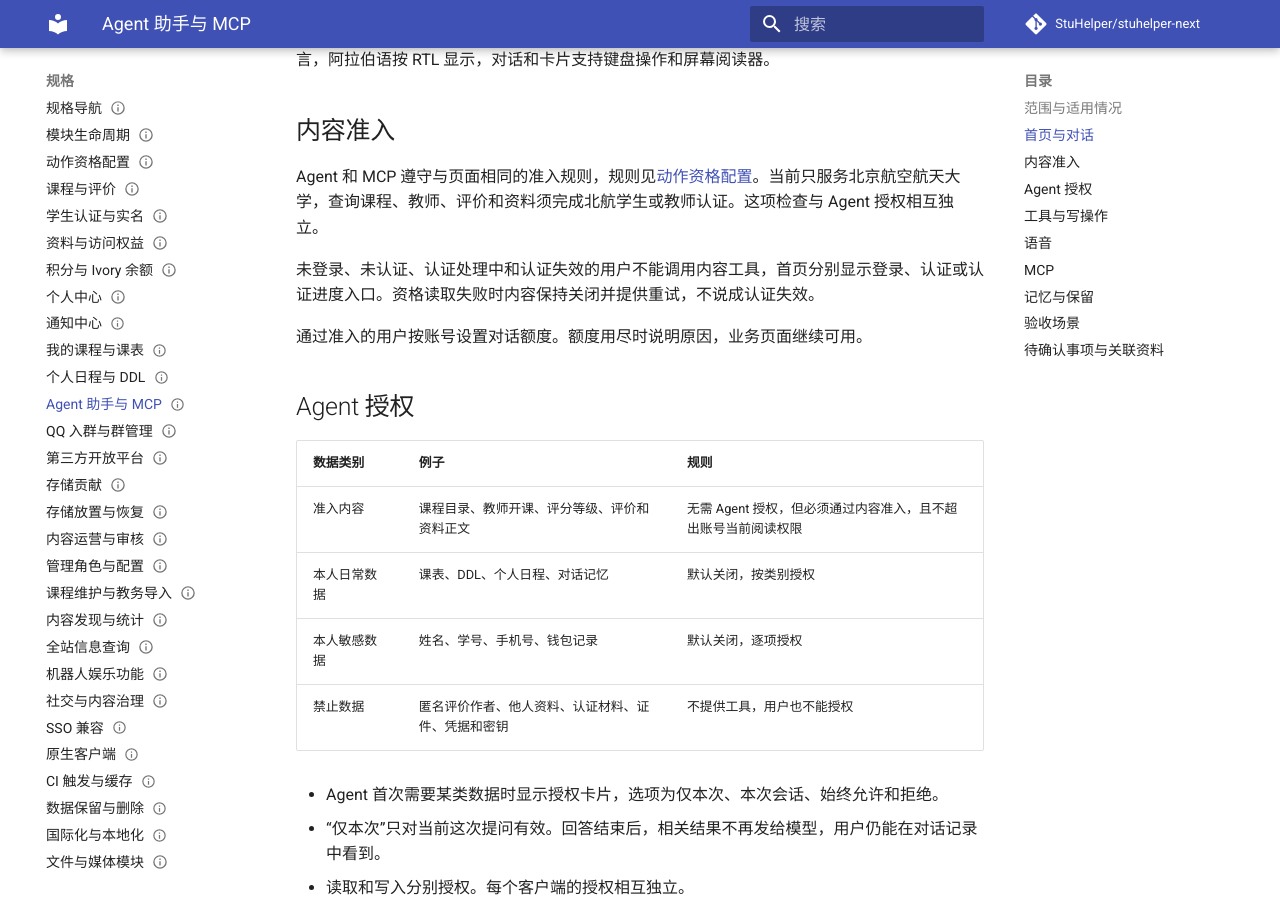
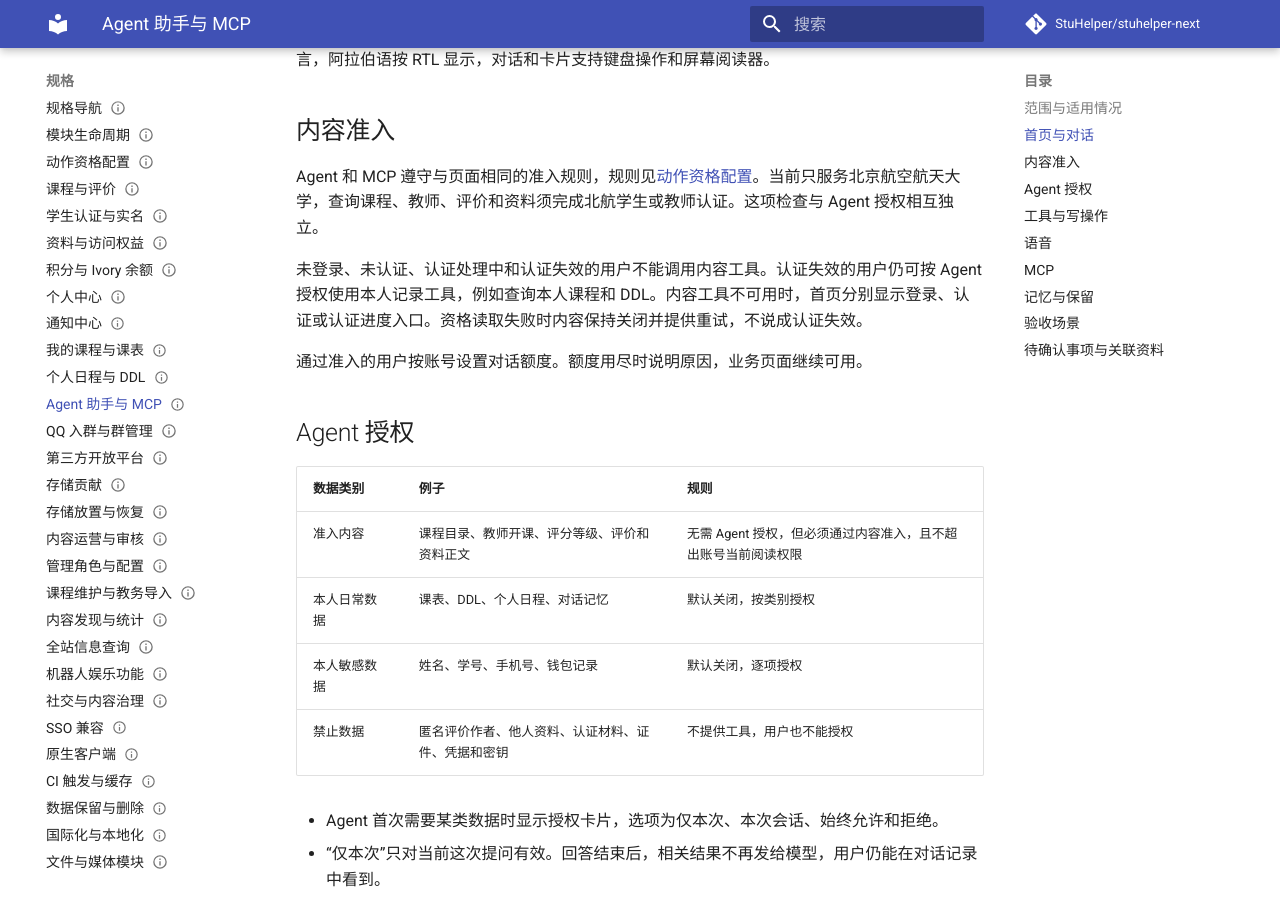
Before and after one commit to StuHelper/stuhelper-next, an MkDocs documentation site: the page built from docs/spec/agent-assistant.md, in a window 1280 px wide and 900 px high, scrolled down 492 px. Built offline with MkDocs 1.6.1 and Material for MkDocs 9.7.7, drawn with Linux system fonts in a browser that asks for light colours; comment, search, counter and statistics services are not loaded; some of the changed text lies outside the part shown.

Commit message:
docs(agent): 补充认证失效后的本人记录访问规则

```diff
--- a/docs/spec/agent-assistant.md
+++ b/docs/spec/agent-assistant.md
@@ -20,7 +20,7 @@
 
 Agent 和 MCP 遵守与页面相同的准入规则，规则见[动作资格配置](action-eligibility.md)。当前只服务北京航空航天大学，查询课程、教师、评价和资料须完成北航学生或教师认证。这项检查与 Agent 授权相互独立。
 
-未登录、未认证、认证处理中和认证失效的用户不能调用内容工具，首页分别显示登录、认证或认证进度入口。资格读取失败时内容保持关闭并提供重试，不说成认证失效。
+未登录、未认证、认证处理中和认证失效的用户不能调用内容工具。认证失效的用户仍可按 Agent 授权使用本人记录工具，例如查询本人课程和 DDL。内容工具不可用时，首页分别显示登录、认证或认证进度入口。资格读取失败时内容保持关闭并提供重试，不说成认证失效。
 
 通过准入的用户按账号设置对话额度。额度用尽时说明原因，业务页面继续可用。
 
@@ -104,6 +104,7 @@
 | AG-25：恶意评价经跨轮对话、会话压缩或长期记忆再次出现 | 写操作仍需用户确认，确认前没有数据变化 |
 | AG-26：MCP 客户端请求写工具 | 首期不提供写工具 |
 | AG-27：撤销授权时存在待确认操作 | 待确认操作作废，之后不能执行 |
+| AG-28：认证失效的用户已授权课表，询问明天的课 | 返回本人课程，课程详情和评价工具仍被拒绝 |
 
 ## 待确认事项与关联资料
 
```
Also changed, not shown: other parts of docs/spec/agent-assistant.md (+1 -1 lines), docs/development/ai-native.md (+2 -2 lines).
